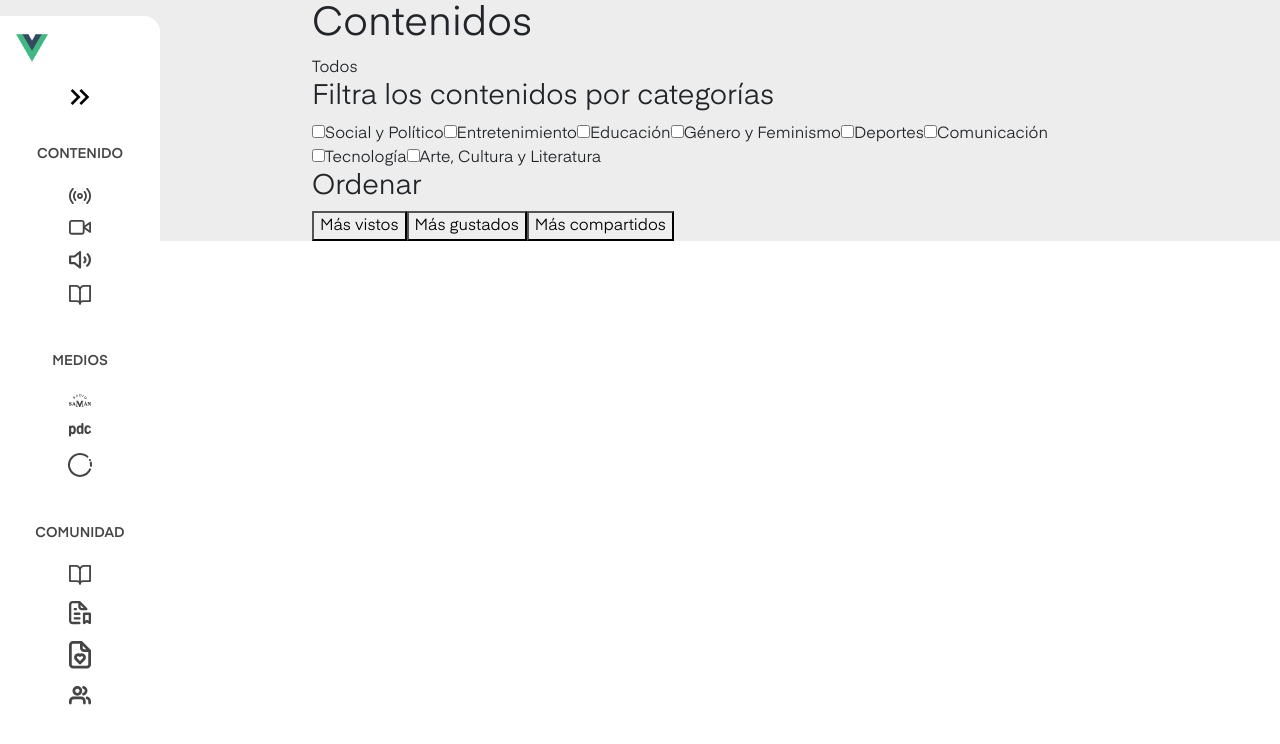
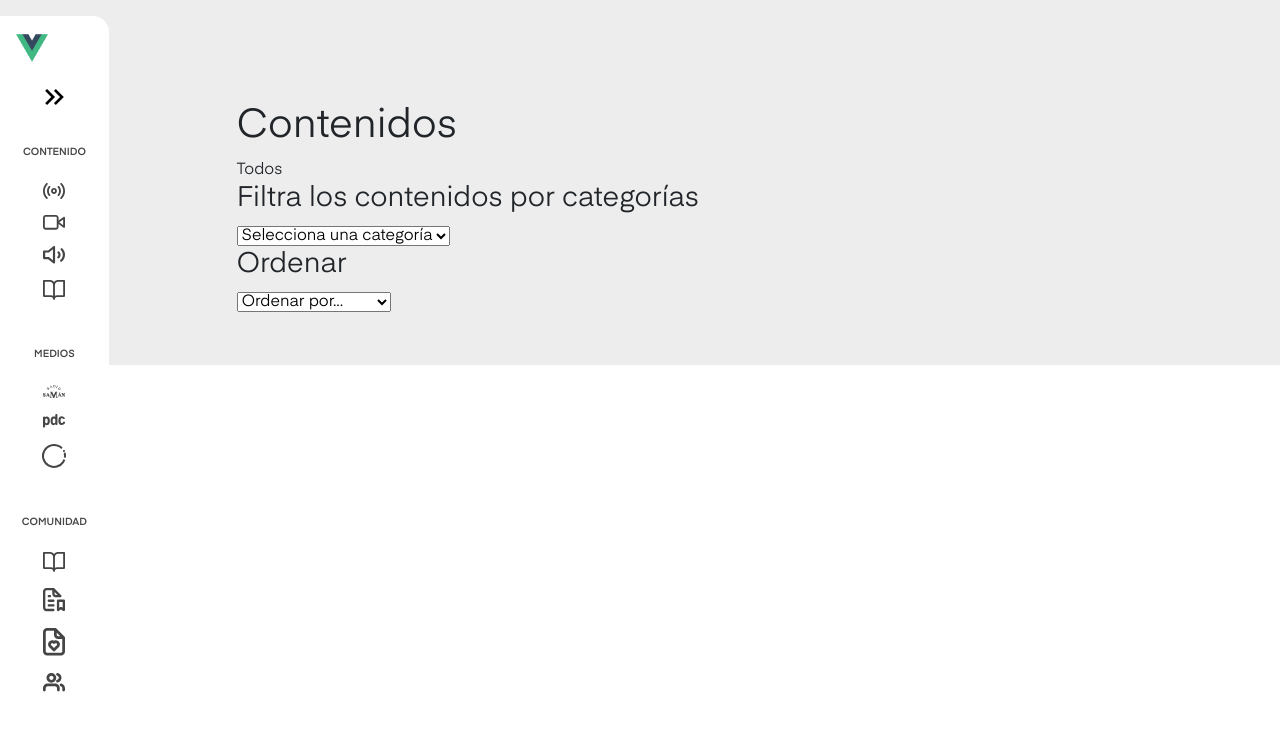
Before and after one commit to xlHenshin/LND-Prototype, a Vue app in the folder frontend/: page /search in a window 1280 px wide. Shown: the top 744 px of the page. Built offline with nearby package versions, Linux system fonts and the light colour scheme.

Commit message:
conexión base de datos

```diff
--- a/frontend/package.json
+++ b/frontend/package.json
@@ -11,6 +11,7 @@
     "bootstrap": "^5.2.3",
     "core-js": "^3.8.3",
     "feather-icons": "^4.29.0",
+    "firebase": "^9.19.1",
     "vue": "^3.2.13",
     "vue-router": "^4.0.3"
   },
--- a/frontend/src/App.vue
+++ b/frontend/src/App.vue
@@ -40,11 +40,11 @@ export default {
 }
 
 .main-content {
-  margin-left: calc(8rem + 32px);
+  margin-left: calc(6vw + 32px);
   transition: margin-left 0.2s ease-out;
 }
 
 .sidebar-expanded {
-  margin-left: 16vw;
+  margin-left: calc(16vw + 32px);
 }
 </style>
--- a/frontend/src/components/ContentFilter.vue
+++ b/frontend/src/components/ContentFilter.vue
@@ -1,46 +1,24 @@
 <template>
     <form class="form">
-        <div>
+        <div class="form__title">
             <h1>Contenidos</h1>
             <span>Todos</span>
         </div>
 
-        <div>
+        <div class="form__filters">
             <h3>Filtra los contenidos por categorías</h3>
-
             <div>
-                <label>
-                    <input type="checkbox" value="socpol" v-model="selectedCategories">
-                    <span>Social y Político</span>
-                </label>
-                <label>
-                    <input type="checkbox" value="entretenimiento" v-model="selectedCategories">
-                    <span>Entretenimiento</span>
-                </label>
-                <label>
-                    <input type="checkbox" value="educacion" v-model="selectedCategories">
-                    <span>Educación</span>
-                </label>
-                <label>
-                    <input type="checkbox" value="genfem" v-model="selectedCategories">
-                    <span>Género y Feminismo</span>
-                </label>
-                <label>
-                    <input type="checkbox" value="deportes" v-model="selectedCategories">
-                    <span>Deportes</span>
-                </label>
-                <label>
-                    <input type="checkbox" value="comunicacion" v-model="selectedCategories">
-                    <span>Comunicación</span>
-                </label>
-                <label>
-                    <input type="checkbox" value="tech" v-model="selectedCategories">
-                    <span>Tecnología</span>
-                </label>
-                <label>
-                    <input type="checkbox" value="arteCulLit" v-model="selectedCategories">
-                    <span>Arte, Cultura y Literatura</span>
-                </label>
+                <select v-model="selectedCategory">
+                <option disabled value="">Selecciona una categoría</option>
+                <option value="socpol">Social y Político</option>
+                <option value="entretenimiento">Entretenimiento</option>
+                <option value="educacion">Educación</option>
+                <option value="genfem">Género y Feminismo</option>
+                <option value="deportes">Deportes</option>
+                <option value="comunicacion">Comunicación</option>
+                <option value="tech">Tecnología</option>
+                <option value="arteCulLit">Arte, Cultura y Literatura</option>
+                </select>
             </div>
         </div>
 
@@ -48,30 +26,32 @@
             <h3>Ordenar</h3>
 
             <div>
-                <button>
-                    <span>Más vistos</span>
-                </button>
-
-                <button>
-                    <span>Más gustados</span>
-                </button>
-
-                <button>
-                    <span>Más compartidos</span>
-                </button>
+                <select v-model="selectedCategory">
+                    <option disabled value="">Ordenar por...</option>
+                    <option value="masVistos">Más vistos</option>
+                    <option value="masGustados">Más gustados</option>
+                    <option value="masCompartidos">Más compartidos</option>
+                </select>
             </div>
         </div>
     </form>
 </template>
 
 <script>
-
+export default {
+  data() {
+    return {
+      selectedCategory: "",
+      selectedOrder: "",
+    };
+  },
+};
 </script>
 
 <style lang="scss">
 
     .form{
-        padding: 0 9.5rem 0 9.5rem;
+        padding: 8vw 10vw 4vw 10vw;
     }
 
 </style>
--- a/frontend/src/components/Sidebar.vue
+++ b/frontend/src/components/Sidebar.vue
@@ -108,7 +108,7 @@ const ToggleMenu = () => {
 aside{
     display: flex;
     flex-direction: column;
-    width: calc(8rem + 32px);
+    width: calc(6vw + 32px);
     height: calc(100vh - 2rem);
     box-sizing: border-box;
     padding: 1rem;
@@ -167,7 +167,7 @@ aside{
 
     h3 {
         color: #454545;
-        font-size: 0.875rem;
+        font-size: 0.8vw;
         font-weight: 600;
         margin-bottom: 0.5rem;
         text-align: left;
@@ -218,7 +218,7 @@ aside{
                 opacity: 0;
                 visibility: hidden;
                 transition: opacity 0.3s ease-out, visibility 0.3s ease-out;
-                font-size: 0.875rem;
+                font-size: 0.8vw;
                 font-weight: 600;
             }
 
@@ -234,7 +234,7 @@ aside{
     }
 
     &.is-expanded{
-        width: 18vw;
+        width: calc(16vw + 32px);
 
         .menu-toggle-wrap{
             top: -3rem;
@@ -246,6 +246,7 @@ aside{
 
         .content{
             align-items: flex-start;
+            width: 100%;
         }
 
         .button{
@@ -268,6 +269,7 @@ aside{
 
         .content__items{
             margin-left: 1rem;
+            width: 100%;
         }
     }
 
```
Also changed, not shown: frontend/src/firebase/config.js (added, +9 -0 lines), frontend/src/firebase/credentials.js (added, +12 -0 lines), 1 other file (tests, documents, lock files or other folders).
